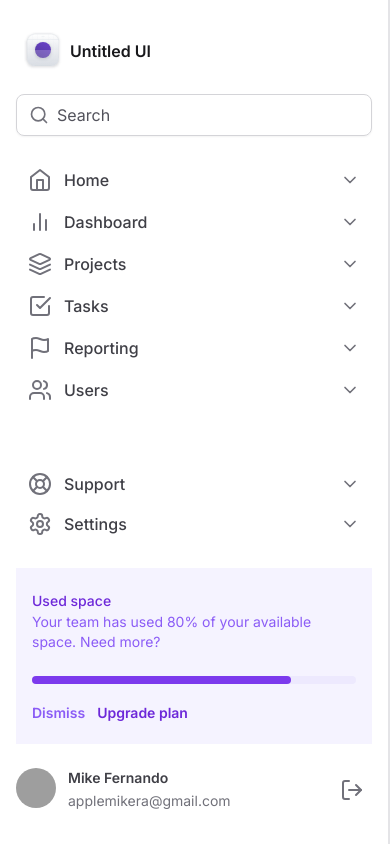
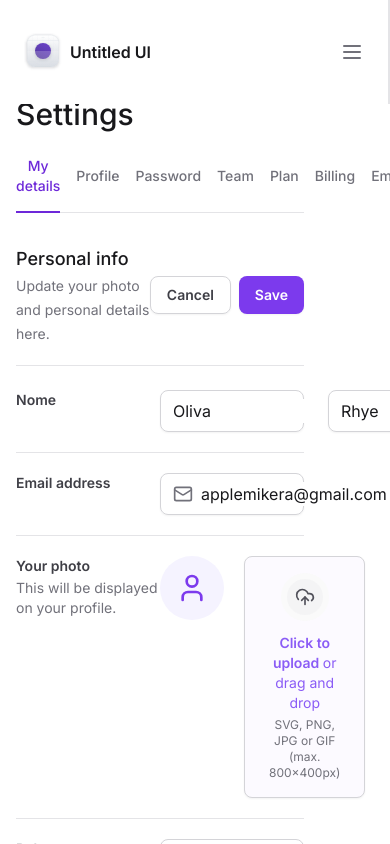
Before and after one commit to MikeFernando/tailwind-next, a Next.js app: page / in a window 390 px wide. Shown: the top 844 px of the page. Built offline with nearby package versions, Linux system fonts and the light colour scheme; grey boxes are pictures that could not be loaded.

Commit message:
Abertura da Sidebar

```diff
--- a/src/components/Sidebar/index.tsx
+++ b/src/components/Sidebar/index.tsx
@@ -1,9 +1,11 @@
+'use client'
 import {
   BarChart2,
   CheckSquare,
   Flag,
   Home,
   Layers,
+  Menu,
   Search,
   Users,
 } from 'lucide-react'
@@ -12,12 +14,25 @@
 import { UsedSpaceWidget } from './UsedSpaceWidget'
 import { Profile } from './Profile'
 import * as Input from '../Form/Input'
+import * as Collapsible from '@radix-ui/react-collapsible'
+import { Button } from '../Button'
 
 export function Sidebar() {
   return (
-    <aside className="fixed bottom-0 left-0 right-0 top-0 z-20 flex h-screen flex-col gap-6 border-r-2 border-r-zinc-200 bg-white p-4 py-8 lg:right-auto lg:w-80 lg:border-r lg:px-5 lg:py-8">
+    <Collapsible.Root className="fixed left-0 right-0 top-0 z-20 flex flex-col gap-6 border-r-2 border-r-zinc-200 bg-white p-4 py-8 data-[state='open']:bottom-0 lg:right-auto lg:w-80 lg:border-r lg:px-5 lg:py-8 lg:data-[state='closed']:bottom-0 ">
+      <div className="flex items-center justify-between">
         <Logo />
+        <Collapsible.Trigger className="lg:hidden" asChild>
+          <Button variant="ghost">
+            <Menu className="h-6 w-6" />
+          </Button>
+        </Collapsible.Trigger>
+      </div>
 
+      <Collapsible.Content
+        forceMount
+        className="flex flex-1 flex-col gap-6 data-[state='closed']:hidden lg:data-[state='closed']:flex"
+      >
         <Input.Root>
           <Input.Prefix>
             <Search className="h-5 w-5 text-zinc-500" />
@@ -37,6 +52,7 @@
         <UsedSpaceWidget />
 
         <Profile />
-    </aside>
+      </Collapsible.Content>
+    </Collapsible.Root>
   )
 }
```
Lines whose indentation alone changed are shown as unchanged.
